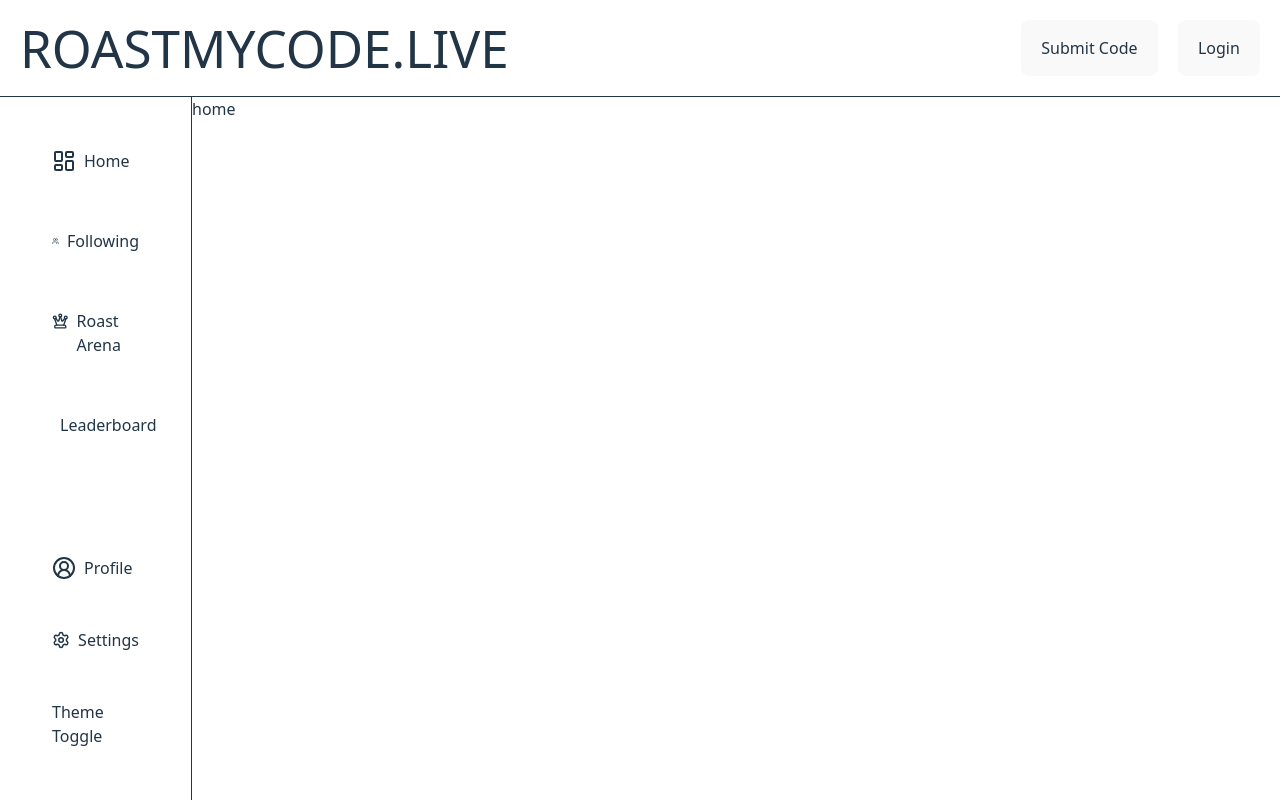
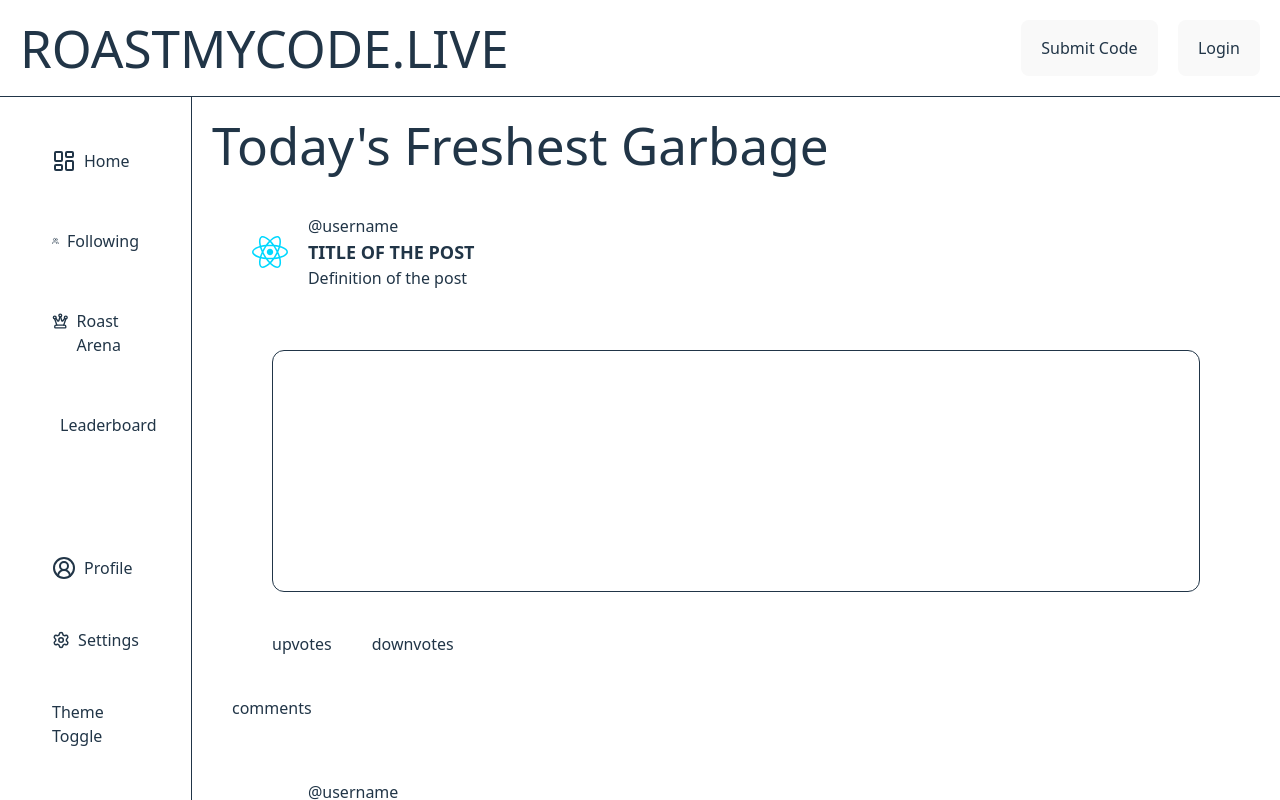
Before and after one commit to rlop74/roast-my-code, a React (Vite) app: page / in a window 1280 px wide. Built offline with nearby package versions, Linux system fonts and the light colour scheme.

Commit message:
Worked on SubmissionPost.jsx and AllSubmissions.jsx - created AllSubmissions.jsx where i can map all posts - updated SubmissionPost.jsx and hardcoded data to see layout - tested in the Home.jsx to see multiple instances of the SubmissionPost component imitating mapping of AllSubmissions

```diff
--- /dev/null
+++ b/src/components/AllSubmissions.jsx
@@ -0,0 +1,8 @@
+export const AllSubmissions = () => {
+    return (
+        <div>
+            AllSubmissions
+            {/* map through submissions data */}
+        </div>
+    )
+}
--- a/src/components/SubmissionPost.jsx
+++ b/src/components/SubmissionPost.jsx
@@ -1,5 +1,26 @@
+import image from "../assets/react.svg";
+
 export const SubmissionPost = () => {
     return (
-        <>submissionpost</>
-    )
-}
+        <div className="p-5">
+            <div className="flex gap-5 p-5">
+                <img src={image} alt="" />
+                <div className="flex flex-col">
+                    <p>@username</p>
+                    <p className="font-bold text-lg">TITLE OF THE POST</p>
+                    <p>Definition of the post</p>
+                </div>
+            </div>
+            <div className="border-1 p-30 m-10 rounded-xl">
+                {/* add monaco editor for in-browser code editor */}
+            </div>
+            <div className="flex gap-10 m-10">
+                <p>upvotes</p>
+                <p>downvotes</p>
+            </div>
+            <div>
+                <p>comments</p>
+            </div>
+        </div>
+    );
+};
--- a/src/pages/Home.jsx
+++ b/src/pages/Home.jsx
@@ -1,9 +1,15 @@
+import { AllSubmissions } from "../components/AllSubmissions";
 import { SubmissionPost } from "../components/SubmissionPost";
 
 export const Home = () => {
     return (
-        <div className="">
-            home
+        <div className="p-5">
+            <h1>Today's Freshest Garbage</h1>
+            {/* <AllSubmissions /> */}
+            <SubmissionPost />
+            <SubmissionPost />
+            <SubmissionPost />
+            <SubmissionPost />
         </div>
     );
 };
```
